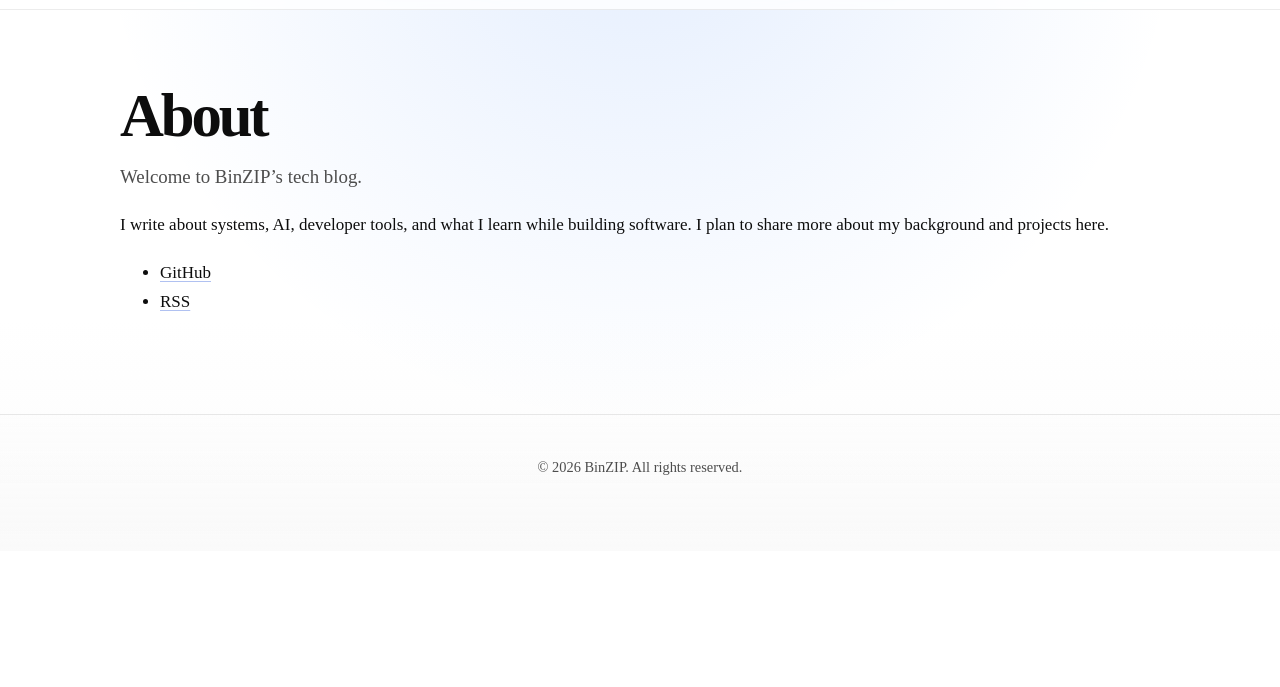
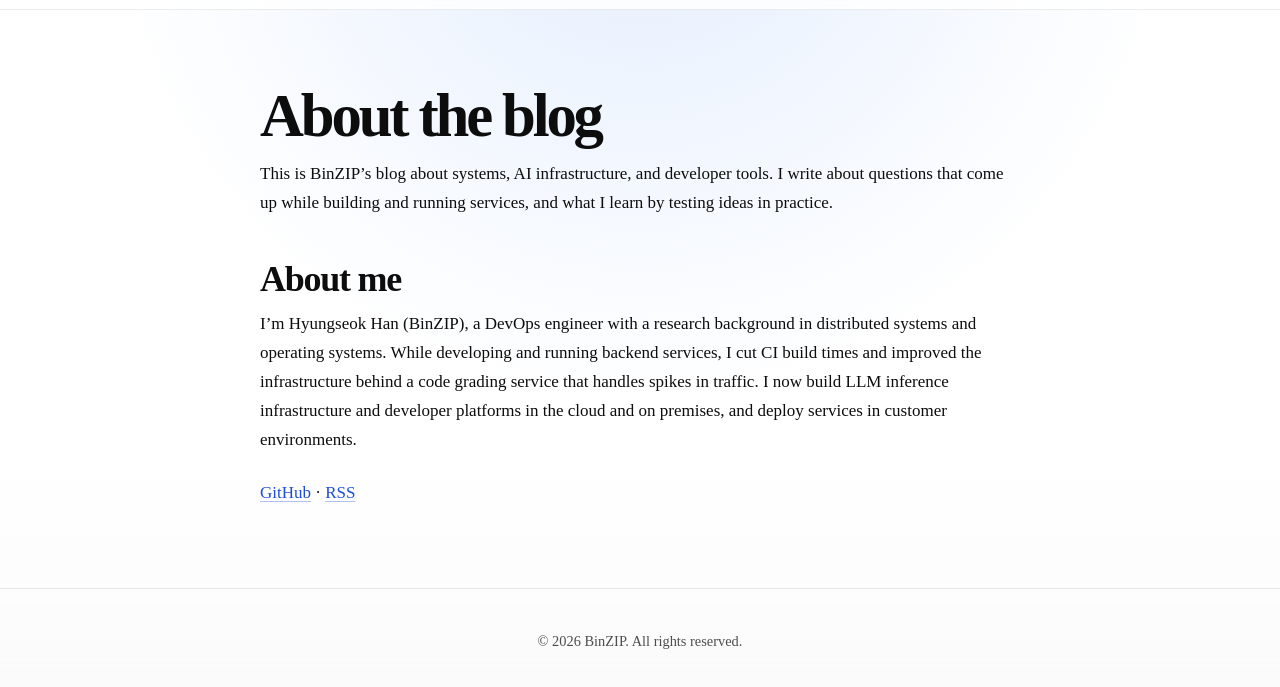
Before and after one commit to BinZlP/binzlp.github.io, an Astro site: page /en/about in a window 1280 px wide. Shown: the part 59-746 px from the top of the page. Built offline with nearby package versions, Linux system fonts and the light colour scheme; Astro itself is replaced by a stand-in of ours.

Commit message:
Introduce the blog and its author on the About page

```diff
--- a/src/pages/[...locale]/about.astro
+++ b/src/pages/[...locale]/about.astro
@@ -8,20 +8,19 @@ const { lang } = Astro.props;
 const title = blogUi[lang].about;
 ---
 <BlogLayout {lang} title={`${title} | ${SITE_TITLE}`}>
-	<h1>{title}</h1>
-	{lang === 'ko' ? (
-		<>
-			<p class="lead">BinZIP의 기술 블로그입니다.</p>
-			<p>시스템, AI, 개발 도구, 소프트웨어 엔지니어링 과정에서 얻은 생각과 기록을 정리합니다. 자세한 프로필과 프로젝트 소개는 추후 확장할 예정입니다.</p>
-		</>
-	) : (
-		<>
-			<p class="lead">Welcome to BinZIP’s tech blog.</p>
-			<p>I write about systems, AI, developer tools, and what I learn while building software. I plan to share more about my background and projects here.</p>
-		</>
-	)}
-	<ul>
-		<li><a href="https://github.com/BinZlP" target="_blank" rel="noreferrer">GitHub</a></li>
-		<li><a href={localePath(lang, '/rss.xml')}>RSS</a></li>
-	</ul>
+	<div class="prose">
+		<section aria-labelledby="about-blog">
+			<h1 id="about-blog">{lang === 'ko' ? '블로그 소개' : 'About the blog'}</h1>
+			<p>{lang === 'ko'
+				? '시스템과 AI 인프라, 개발 도구에 대해 쓰는 BinZIP의 기술 블로그입니다. 서비스를 만들고 운영하다 생긴 질문과 직접 실험하며 배운 점을 이곳에 기록합니다.'
+				: 'This is BinZIP’s blog about systems, AI infrastructure, and developer tools. I write about questions that come up while building and running services, and what I learn by testing ideas in practice.'}</p>
+		</section>
+		<section aria-labelledby="about-me">
+			<h2 id="about-me" lang="en">About me</h2>
+			<p>{lang === 'ko'
+				? '분산 시스템과 운영체제를 연구한 DevOps 엔지니어 한형석(BinZIP)입니다. 백엔드를 개발하고 서비스를 운영하면서 CI 빌드 시간을 줄이고, 동시 접속이 몰리는 코드 채점 서비스의 인프라를 개선했습니다. 지금은 클라우드와 온프레미스에서 LLM 추론 인프라와 개발자 플랫폼을 구축하고 고객 환경에 서비스를 배포합니다.'
+				: 'I’m Hyungseok Han (BinZIP), a DevOps engineer with a research background in distributed systems and operating systems. While developing and running backend services, I cut CI build times and improved the infrastructure behind a code grading service that handles spikes in traffic. I now build LLM inference infrastructure and developer platforms in the cloud and on premises, and deploy services in customer environments.'}</p>
+		</section>
+		<a href="https://github.com/BinZlP" target="_blank" rel="noreferrer">GitHub</a> · <a href={localePath(lang, '/rss.xml')}>RSS</a>
+	</div>
 </BlogLayout>
```
